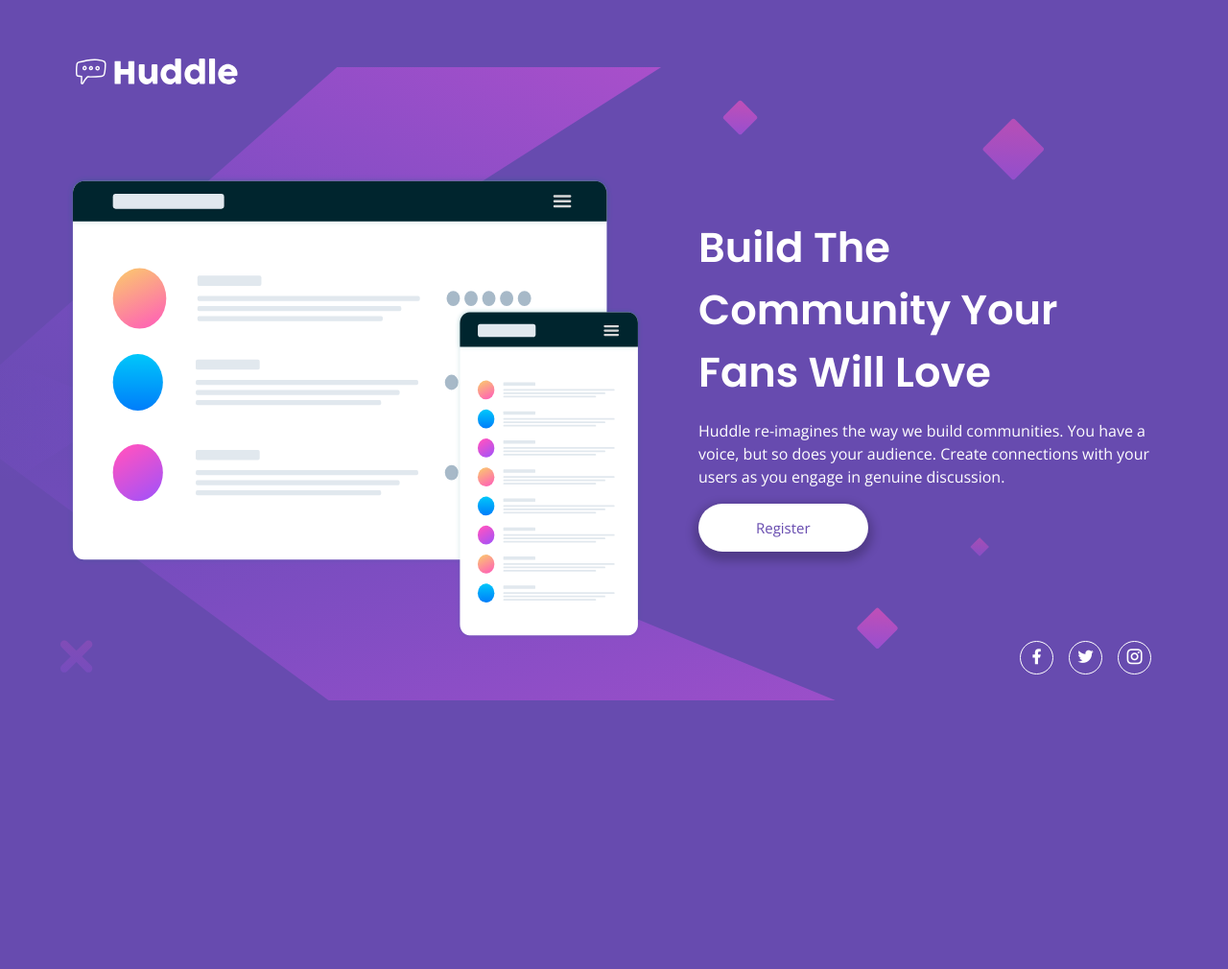
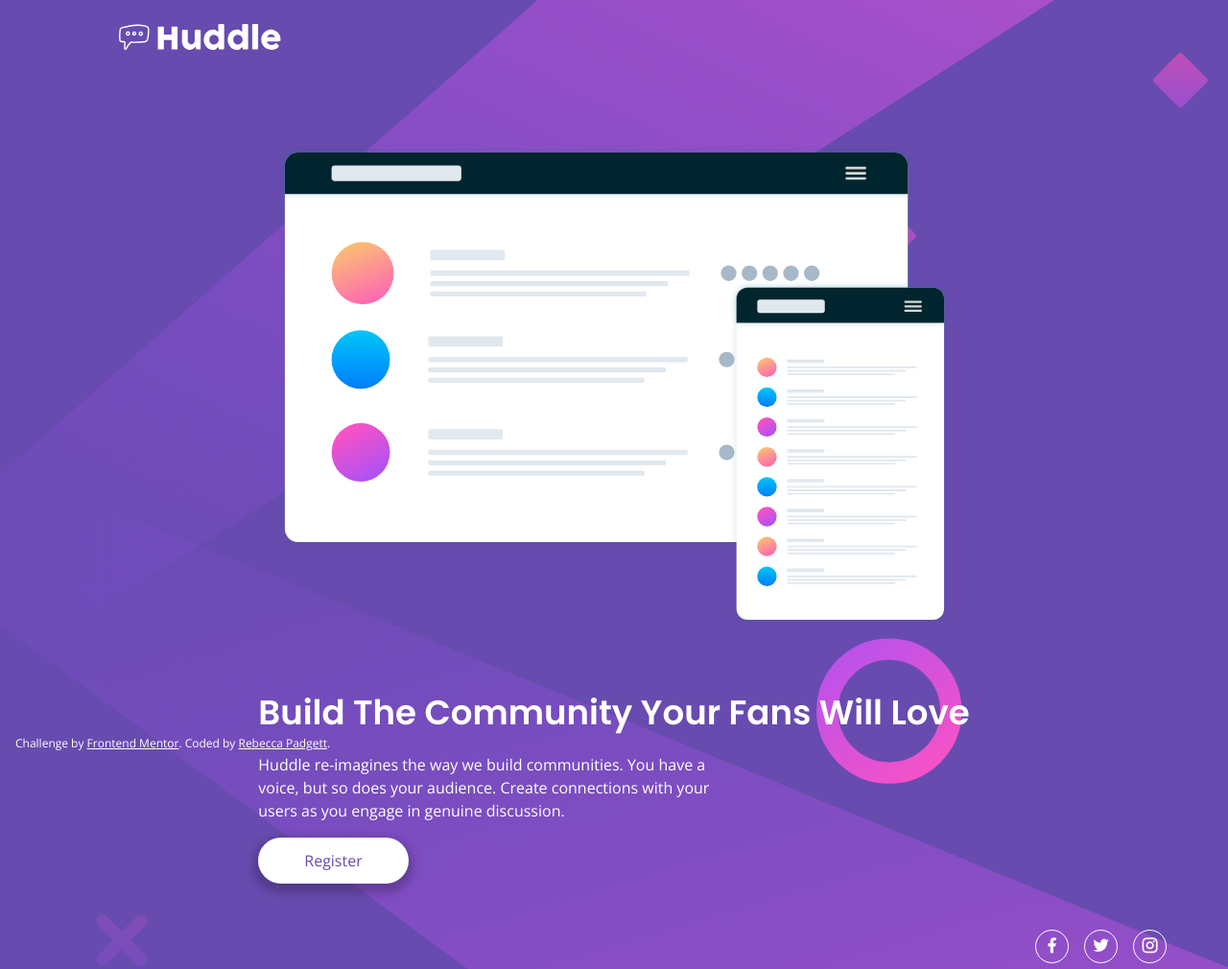
Before and after one commit to bccpadge/huddle-landing-page-with-single-introductory-section, a plain HTML site: page index.html in a window 1280 px wide. Shown: the top 1010 px of the page at 96% size. Before the commit the page ends 800 px from the top, so only its background shows below. Drawn offline with nearby package versions, Linux system fonts and the light colour scheme.

Commit message:
Redid the whole website
desktop version wasn't looking good at all...

```diff
--- a/assets/css/style.css
+++ b/assets/css/style.css
@@ -1,3 +1,27 @@
+@font-face {
+  font-family: "Poppins";
+  src: url("../fonts/poppins-v21-latin-regular.woff2") format("woff2");
+  font-weight: 400;
+  font-style: normal;
+  font-display: swap;
+}
+
+@font-face {
+  font-family: "Poppins";
+  src: url("../fonts/poppins-v21-latin-600.woff2") format("woff2");
+  font-weight: 600;
+  font-style: normal;
+  font-display: swap;
+}
+
+@font-face {
+  font-family: "Open Sans";
+  src: url("../fonts/open-sans-v40-latin-regular.woff2") format("woff2");
+  font-weight: 400;
+  font-style: normal;
+  font-display: swap;
+}
+
 /* !css variables */
 :root {
   --clr-violet: 257 40% 49%;
@@ -44,7 +68,7 @@ html:focus-within {
 
 /* Set core body defaults */
 body {
-  min-height: 100vh;
+  min-block-size: 100dvh;
   text-rendering: optimizeSpeed;
   line-height: 1.5;
 }
@@ -95,29 +119,33 @@ select {
   width: 1px;
 }
 
-/* !general styles */
+*:focus-visible {
+  outline: 3px dotted hsl(var(--clr-soft-magenta));
+  outline-offset: 5px;
+}
+
 body {
   font-family: var(--ff-body);
   background-color: hsl(var(--clr-violet));
+  display: grid;
+  grid-template-rows: 1fr 6fr .5fr;
   background-image: url("../images/bg-mobile.svg");
   background-repeat: no-repeat;
+  background-size: 100% auto;
   background-position: top;
-  padding: var(--spacing-1) var(--spacing-2);
-  display: grid;
-  grid-template-rows: max-content;
-  max-width: 36.875rem;
-  margin-inline: auto;
+  padding: 10%;
+  color: hsl(var(--clr-white));
 }
 
-/* !utility classes */
-.flex {
-  display: flex;
-  gap: var(--gap, 1rem);
+:is(.button, .social__list-link) {
+  transition: 300ms ease-in-out;
 }
 
-.grid {
-  display: grid;
-  gap: var(--gap, 1rem);
+.button {
+  text-decoration: none;
+  align-self: center;
+  width: fit-content;
+  margin-inline: auto;
 }
 
 /* !header styles */
@@ -125,74 +153,73 @@ body {
   margin-block-end: var(--spacing-3);
 }
 
-.header img {
-  width: 7.5rem;
+.logo__image {
+  width: 8.4375rem;
+  height: auto;
 }
 
-/* !main styles */
-.mockup__image {
-  height: auto;
-  margin-block-end: var(--spacing-1);
+.huddle__container {
+  display: grid;
+  gap: 4rem;
+  max-width: 100rem;
+  margin-inline: auto;
 }
 
-.huddle__text-group {
-  color: hsl(var(--clr-white));
-  text-align: center;
+.mockup__image {
+  margin-inline: auto;
 }
 
+
+.huddle__text-group {
+  display: grid;
+  gap: 1rem;
+  text-align: center;
+
   .huddle__title {
-  font-size: clamp(1.5625rem, 0.2958rem + 3.0047vw, 3rem);
     font-family: var(--ff-headings);
+    text-wrap: balance;
   }
-
-.huddle__description {
-  line-height: 1.5rem;
-}
-
-/* !button styles */
-.button {
-  display: block;
-  text-decoration: none;
-  justify-self: center;
 }
 
 .button--register {
   font-size: 0.9375rem;
+  color: hsl(var(--clr-violet));
   background-color: hsl(var(--clr-white));
-  color: hsl(var(--clr-violet));
-  padding: 0.75rem 5.5rem;
+  padding: 0.75em 5em;
   border-radius: 1.875rem;
+  box-shadow: 0 5px 10px 5px rgba(0 0 0 / .21);
   margin-block-end: 3rem;
-  transition: 350ms ease-in-out;
-  box-shadow: 0 5px 10px 5px rgba(0 0 0 / 0.21);
-}
 
-.button--register:is(:hover, :focus-visible) {
+  &:is(:hover, :focus-visible) {
     background-color: hsl(var(--clr-soft-magenta));
     color: hsl(var(--clr-white));
   }
+}
+
 
 /* !social list styles */
 .social__list {
+  display: flex;
   justify-content: center;
   align-items: center;
-}
+  gap: 1rem;
 
   .social__list-link {
     font-size: 1.2rem;
     text-decoration: none;
-  color: hsl(var(--clr-white));
+    color: inherit;
     border: 1px solid hsl(var(--clr-white));
     border-radius: 50%;
     width: 2.1875rem;
     height: 2.1875rem;
     display: grid;
     place-items: center;
-}
 
-.social__list-link:is(:hover, :focus-visible) {
+    &:is(:hover, :focus-visible) {
       color: hsl(var(--clr-soft-magenta));
       border-color: hsl(var(--clr-soft-magenta));
+    }
+  }
 }
 
 /* !attribution */
@@ -200,62 +227,77 @@ body {
   font-size: 0.75rem;
   text-align: center;
   color: hsl(var(--clr-white));
+  position: fixed;
+  inset: auto auto 1rem 1rem;
   display: none;
+
+  @media (width >=70em) {
+    display: block;
   }
+}
+
 .attribution a {
   color: inherit;
 }
 
-/* !media query */
-@media (min-width: 60em) {
+/* !media queries */
+@media (width >=64.0625em) {
   .mockup__image {
-    width: 31.25rem;
+    width: min(100%, 25rem);
+    height: auto;
   }
 }
 
-@media (min-width: 64em) {
+@media (width >=70em) {
   body {
     background-image: url("../images/bg-desktop.svg");
-    background-size: 85%;
+    background-size: auto 100%;
     background-position: left;
-    max-width: 100%;
-    padding: 3.25rem 5rem 2.5rem 4.375rem;
+    padding: 1rem 5%;
   }
 
-  .header {
-    margin-block-end: 5.3125rem;
-  }
-
-  .header img {
-    width: auto;
+  .logo__image {
+    width: 17.75rem;
     height: 2.8125rem;
   }
 
   .mockup__image {
-    width: 37.5rem;
-    margin-block-end: 0;
+    width: min(100%, 43.75rem);
+    height: auto;
   }
 
-  .huddle__container {
-    display: flex;
-    gap: 3.625rem;
+
+  .huddle__text-group {
+    align-content: start;
+    text-align: start;
   }
 
-  .huddle__text-group {
-    align-self: center;
-    text-align: left;
+  .huddle__title {
+    font-size: clamp(2rem, 2.78vw, 3rem);
   }
 
   .huddle__description {
     max-width: 55ch;
   }
 
+  .button {
+    margin-inline: initial;
+  }
+
   .button--register {
-    justify-self: start;
-    padding: 0.9375em 4em;
+    font-size: 1rem;
+    padding: 0.75em 3em;
   }
 
   .social__list {
     justify-content: flex-end;
   }
 }
+
+@media (width >=85em) {
+  .huddle__container {
+    grid-template-columns: 1.4fr 1fr;
+    align-items: center;
+    gap: 2.5rem;
+  }
+}
--- a/index.html
+++ b/index.html
@@ -9,11 +9,6 @@
   <meta name="viewport" content="width=device-width, initial-scale=1.0" />
   <link rel="icon" type="image/png" sizes="32x32" href="./assets/images/favicon-32x32.png" />
   <title>Frontend Mentor | Huddle landing page with single introductory section</title>
-  <!-- !google font -->
-  <link rel="preconnect" href="https://fonts.googleapis.com" />
-  <link rel="preconnect" href="https://fonts.gstatic.com" crossorigin />
-  <link href="https://fonts.googleapis.com/css2?family=Open+Sans&family=Poppins:wght@400;600&display=swap"
-    rel="stylesheet" />
   <!-- !remix icons cdn -->
   <link href="https://cdn.jsdelivr.net/npm/remixicon@3.5.0/fonts/remixicon.css" rel="stylesheet" />
   <!-- !css -->
@@ -22,26 +17,26 @@
 
 <body>
   <header class="header">
-    <h1 class="visually-hidden">
-      Huddle landing page with single introductory section
-    </h1>
-    <img src="./assets/images/logo.svg" width="120" height="29" alt="Huddle's logo" />
+    <a href="#">
+      <img class="logo__image" src="./assets/images/logo.svg" width="264" height="65" alt="Huddle's logo">
+    </a>
   </header>
   <main class="huddle__container">
-    <img class="mockup__image" src="./assets/images/illustration-mockups.svg" width="307" height="219" alt=""
-      aria-hidden="true" />
-    <article class="huddle__text-group grid">
-      <h2 class="huddle__title">Build The Community Your Fans Will Love</h2>
-      <p class="huddle__description">
-        Huddle re-imagines the way we build communities. You have a voice, but
-        so does your audience. Create connections with your users as you
-        engage in genuine discussion.
-      </p>
-      <a href="#" class="button button--register" aria-label="click here to register">Register</a>
+    <img class="mockup__image" src="./assets/images/illustration-mockups.svg" width="300" height="214"
+      aria-hidden="true" alt="">
+    <article class="huddle__text-group">
+      <h1 class="huddle__title">Build The Community
+        <span>Your Fans Will Love</span>
+      </h1>
+      <p class="huddle__description"> Huddle re-imagines the way we build communities. You have a voice, but so does
+        your audience. Create
+        connections
+        with your users as you engage in genuine discussion.</p>
+      <a href="#" class="button button--register">Register</a>
     </article>
   </main>
   <footer>
-    <ul class="social__list flex">
+    <ul class="social__list">
       <li>
         <a href="#" class="social__list-link" aria-label="facebook profile for Huddle">
           <i class="ri-facebook-fill" aria-hidden="true"></i>
```
Also changed, not shown: assets/fonts/open-sans-v40-latin-regular.woff2 (added), assets/fonts/poppins-v21-latin-600.woff2 (added), assets/fonts/poppins-v21-latin-regular.woff2 (added), desktop.png, 1 other file. Lines whose indentation alone changed are shown as unchanged.
